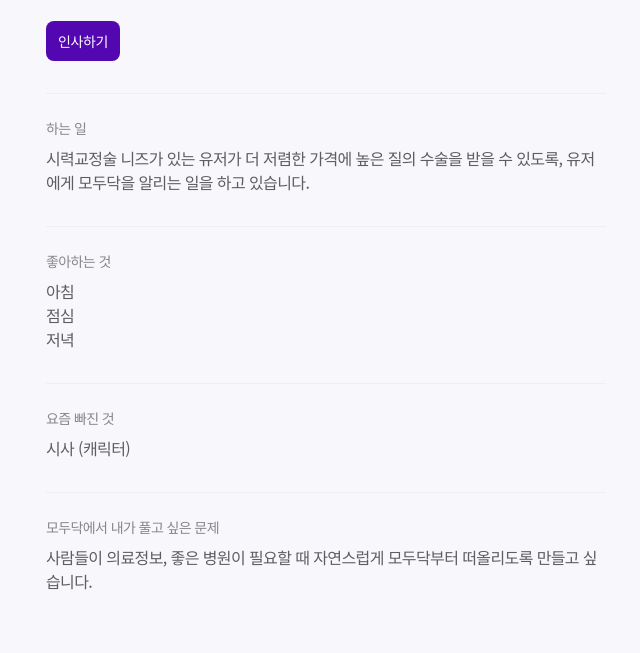
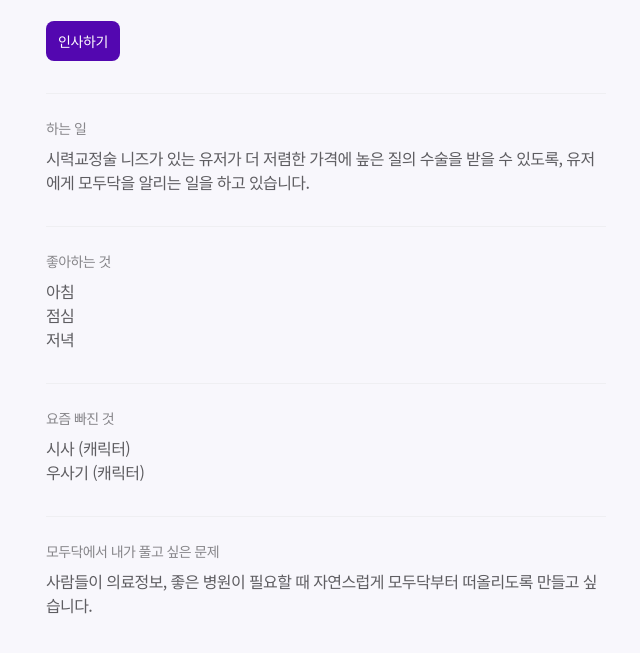
Before and after one commit to yerin-mdd/my-page, a plain HTML site: page index.html in a window 1280 px wide. Shown: the part 133-786 px from the top of the page, without its empty margins (314-954 px from the left). Drawn offline with Linux system fonts and the light colour scheme.

Commit message:
맨디의 코멘트를 반영하여 우사기를 추가하면서 리스트로 바꿈 (숫자형이 아닌ul로 함)

```diff
--- a/index.html
+++ b/index.html
@@ -164,7 +164,10 @@
 
     <section>
       <h2>요즘 빠진 것</h2>
-      <p>시사 (캐릭터)</p>
+      <ul>
+        <li>시사 (캐릭터)</li>
+        <li>우사기 (캐릭터)</li>
+      </ul>
     </section>
 
     <section>
```
